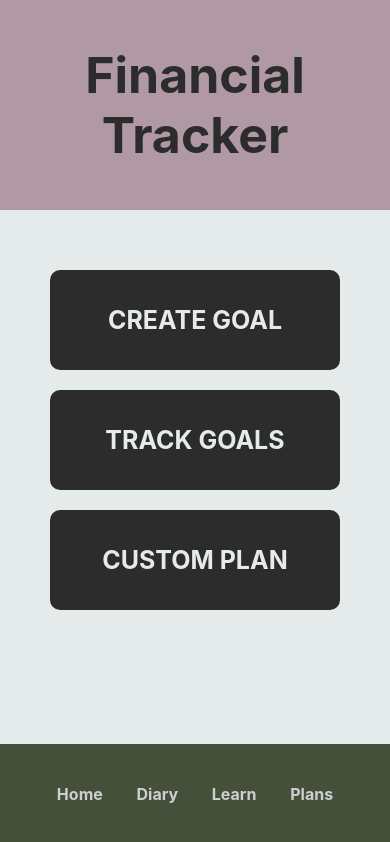
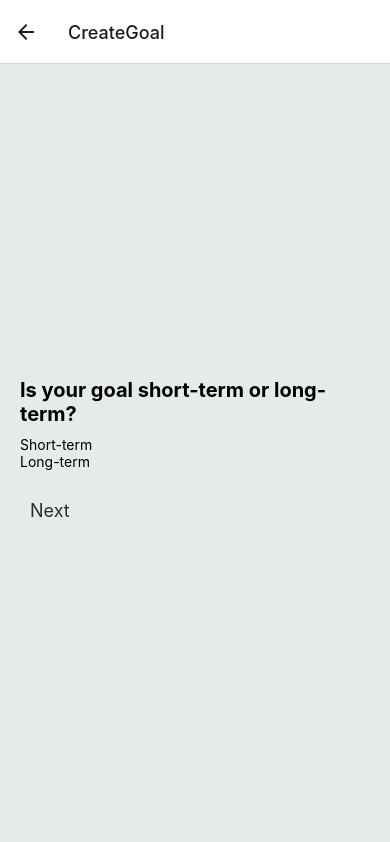
Before and after one commit to illianardz/FinancialTracker, a React Native app in the folder ExpoApp/: screen /CreateGoal in a window 390 px wide. Built offline with nearby package versions, Linux system fonts and the light colour scheme.

Commit message:
link app and creategoal

```diff
--- a/ExpoApp/App.js
+++ b/ExpoApp/App.js
@@ -1,7 +1,12 @@
 import React, { useState } from 'react';
 import { StyleSheet, Text, View, TouchableOpacity, SafeAreaView } from 'react-native';
+import { NavigationContainer } from '@react-navigation/native';
+import { createNativeStackNavigator } from '@react-navigation/native-stack';
+import CreateGoal from './createGoal'; // Import your CreateGoal component
 
-export default function App() {
+const Stack = createNativeStackNavigator();
+
+function HomeScreen({ navigation }) {
   // State to manage button colors
   const [goalButtonPressed, setGoalButtonPressed] = useState(false);
   const [trackButtonPressed, setTrackButtonPressed] = useState(false);
@@ -17,7 +22,7 @@ export default function App() {
           style={[styles.button, goalButtonPressed ? styles.buttonPressed : null]}
           onPressIn={() => setGoalButtonPressed(true)}
           onPressOut={() => setGoalButtonPressed(false)}
-          onPress={() => alert('Create Goal')}
+          onPress={() => navigation.navigate('CreateGoal')}
         >
           <Text style={styles.buttonText}>CREATE GOAL</Text>
         </TouchableOpacity>
@@ -45,6 +50,17 @@ export default function App() {
         <Text style={styles.navText}>Plans</Text>
       </View>
     </SafeAreaView>
+  );
+}
+
+export default function App() {
+  return (
+    <NavigationContainer>
+      <Stack.Navigator initialRouteName="Home">
+        <Stack.Screen name="Home" component={HomeScreen} />
+        <Stack.Screen name="CreateGoal" component={CreateGoal} />
+      </Stack.Navigator>
+    </NavigationContainer>
   );
 }
 
--- a/ExpoApp/createGoal.js
+++ b/ExpoApp/createGoal.js
@@ -1,36 +1,31 @@
 import React, { useState } from 'react';
-import { StyleSheet, Text, View, TouchableOpacity, SafeAreaView, TextInput } from 'react-native';
+import { StyleSheet, Text, View, TouchableOpacity, TextInput, ScrollView } from 'react-native';
 
-export default function createGoal() {
-
-    const TextInputExample = () => {
-        const [text, onChangeText] = React.useState('ente here');
-        const [number, onChangeNumber] = React.useState('');
-
+export default function CreateGoal() {
   const questions = [
     {
       questionText: 'Is your goal short-term or long-term?',
       answerOptions: [
-            { answerText: 'Short-term' },
-            { answerText: 'Long-term' },
+        { answerText: 'Short-term', type: 'radio' },
+        { answerText: 'Long-term', type: 'radio' },
       ],
     },
     {
       questionText: 'What is your goal?',
       answerOptions: [
-            { answerText: 'Vacation' },
-            { answerText: 'Debt Repayment' },
-            { answerText: 'Emergency Fund' },
-            { answerText: 'Other', type: 'textInput' }
+        { answerText: 'Vacation', type: 'radio' },
+        { answerText: 'Debt Repayment', type: 'radio' },
+        { answerText: 'Emergency Fund', type: 'radio' },
+        { answerText: 'Other', type: 'textInput' },
       ],
     },
     {
       questionText: 'Goal Details',
       answerOptions: [
-                {answerText: 'Target amount: ', type: 'textInput'},
-                {answerText: 'Target time frame: ', type: 'dropdown'}
-            ]
-        }
+        { answerText: 'Target amount: ', type: 'textInput' },
+        { answerText: 'Target time frame: ', type: 'dropdown' },
+      ],
+    },
   ];
 
   const [currentQuestion, setCurrentQuestion] = useState(0);
@@ -38,8 +33,8 @@ export default function createGoal() {
   const [surveyComplete, setSurveyComplete] = useState(false);
 
   // Handle input change based on question type
-      const handleAnswerChange = (e, questionIndex) => {
-        const newAnswers = { ...answers, [questionIndex]: e.target.value };
+  const handleAnswerChange = (text, questionIndex) => {
+    const newAnswers = { ...answers, [questionIndex]: text };
     setAnswers(newAnswers);
   };
 
@@ -60,84 +55,112 @@ export default function createGoal() {
   };
 
   return (
-        <div className="survey-container">
+    <ScrollView contentContainerStyle={styles.container}>
       {surveyComplete ? (
-            <div className="summary">
-              <h2>Survey Complete</h2>
-              <p>Here is a summary of your responses:</p>
+        <View style={styles.summary}>
+          <Text style={styles.title}>Survey Complete</Text>
+          <Text>Here is a summary of your responses:</Text>
           {questions.map((question, index) => (
-                <div key={index}>
-                  <strong>{question.questionText}</strong>
-                  <p>{answers[index] || 'No answer'}</p>
-                </div>
+            <View key={index}>
+              <Text style={styles.questionText}>{question.questionText}</Text>
+              <Text>{answers[index] || 'No answer'}</Text>
+            </View>
           ))}
-            </div>
+        </View>
       ) : (
-            <div className="slide">
-              <h2>{questions[currentQuestion].questionText}</h2>
-              <div className="answer-section">
-                {/* Render input based on question type */}
-                {questions[currentQuestion].type === 'multipleChoice' && (
-                  <div>
-                    {questions[currentQuestion].answerOptions.map((option, index) => (
-                      <label key={index}>
-                        <input
-                          type="radio"
-                          name={`question-${currentQuestion}`}
-                          value={option.answerText}
-                          onChange={(e) => handleAnswerChange(e, currentQuestion)}
+        <View style={styles.slide}>
+          <Text style={styles.questionText}>{questions[currentQuestion].questionText}</Text>
+          <View style={styles.answerSection}>
+            {questions[currentQuestion].answerOptions.map((option, index) => {
+              if (option.type === 'textInput') {
+                return (
+                  <TextInput
+                    key={index}
+                    style={styles.textInput}
+                    placeholder="Your answer..."
+                    onChangeText={(text) => handleAnswerChange(text, currentQuestion)}
                   />
-                        {option.answerText}
-                      </label>
-                    ))}
-                  </div>
-                )}
-
-                {questions[currentQuestion].type === 'scale' && (
-                  <div>
-                    <input
-                      type="range"
-                      min={questions[currentQuestion].scaleMin}
-                      max={questions[currentQuestion].scaleMax}
-                      onChange={(e) => handleAnswerChange(e, currentQuestion)}
+                );
+              } else if (option.type === 'radio') {
+                return (
+                  <TouchableOpacity
+                    key={index}
+                    onPress={() => handleAnswerChange(option.answerText, currentQuestion)}
+                  >
+                    <Text>{option.answerText}</Text>
+                  </TouchableOpacity>
+                );
+              } else if (option.type === 'dropdown') {
+                return (
+                  <TextInput
+                    key={index}
+                    style={styles.textInput}
+                    placeholder="Select a time frame"
+                    onChangeText={(text) => handleAnswerChange(text, currentQuestion)}
                   />
-                    <span>{answers[currentQuestion]}</span>
-                  </div>
-                )}
-
-                {questions[currentQuestion].type === 'dropdown' && (
-                  <div>
-                    <select onChange={(e) => handleAnswerChange(e, currentQuestion)}>
-                      <option value="">Select a month</option>
-                      {questions[currentQuestion].answerOptions.map((month, index) => (
-                        <option key={index} value={month}>{month}</option>
-                      ))}
-                    </select>
-                  </div>
-                )}
-
-                {questions[currentQuestion].type === 'textInput' && (
-                  <div>
-                    <textarea
-                      placeholder="Your answer..."
-                      onChange={(e) => handleAnswerChange(e, currentQuestion)}
-                    ></textarea>
-                  </div>
-                )}
-              </div>
-
-              {/* Navigation buttons */}
-              <div className="navigation-buttons">
-                {currentQuestion > 0 && (
-                  <button onClick={handlePrevious}>Back</button>
-                )}
-                <button onClick={handleNext}>
-                  {currentQuestion === questions.length - 1 ? 'Confirm' : 'Next'}
-                </button>
-              </div>
-            </div>
-          )}
-        </div>
                 );
               }
+              return null; // Return null if no matching type
+            })}
+          </View>
+          <View style={styles.navigationButtons}>
+            {currentQuestion > 0 && (
+              <TouchableOpacity onPress={handlePrevious}>
+                <Text style={styles.buttonText}>Back</Text>
+              </TouchableOpacity>
+            )}
+            <TouchableOpacity onPress={handleNext}>
+              <Text style={styles.buttonText}>
+                {currentQuestion === questions.length - 1 ? 'Confirm' : 'Next'}
+              </Text>
+            </TouchableOpacity>
+          </View>
+        </View>
+      )}
+    </ScrollView>
+  );
 }
+
+const styles = StyleSheet.create({
+  container: {
+    flex: 1,
+    padding: 20,
+    backgroundColor: '#E5EBEA',
+  },
+  summary: {
+    alignItems: 'center',
+    justifyContent: 'center',
+  },
+  slide: {
+    flex: 1,
+    justifyContent: 'center',
+  },
+  title: {
+    fontSize: 24,
+    fontWeight: 'bold',
+  },
+  questionText: {
+    fontSize: 20,
+    marginBottom: 10,
+    fontWeight: 'bold',
+  },
+  answerSection: {
+    marginBottom: 20,
+  },
+  textInput: {
+    height: 40,
+    borderColor: '#2C2C2C',
+    borderWidth: 1,
+    marginBottom: 10,
+    paddingHorizontal: 10,
+  },
+  navigationButtons: {
+    flexDirection: 'row',
+    justifyContent: 'space-between',
+  },
+  buttonText: {
+    color: '#2C2C2C',
+    fontSize: 18,
+    padding: 10,
+  },
+});
--- a/ExpoApp/package.json
+++ b/ExpoApp/package.json
@@ -19,8 +19,8 @@
     "react-dom": "18.2.0",
     "react-native": "0.74.5",
     "react-native-gesture-handler": "~2.16.1",
-    "react-native-safe-area-context": "4.10.5",
-    "react-native-screens": "3.31.1",
+    "react-native-safe-area-context": "^4.10.5",
+    "react-native-screens": "^3.31.1",
     "react-native-web": "~0.19.10"
   },
   "devDependencies": {
```
Also changed, not shown: 1 other file (tests, documents, lock files or other folders). Lines whose indentation alone changed are shown as unchanged.
